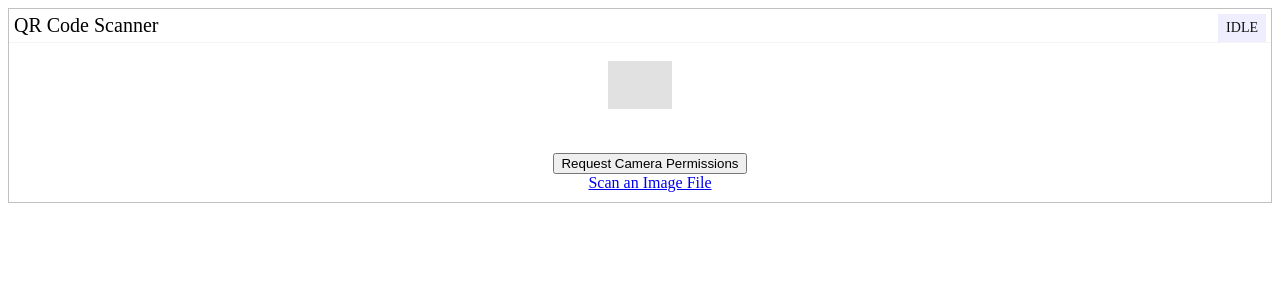
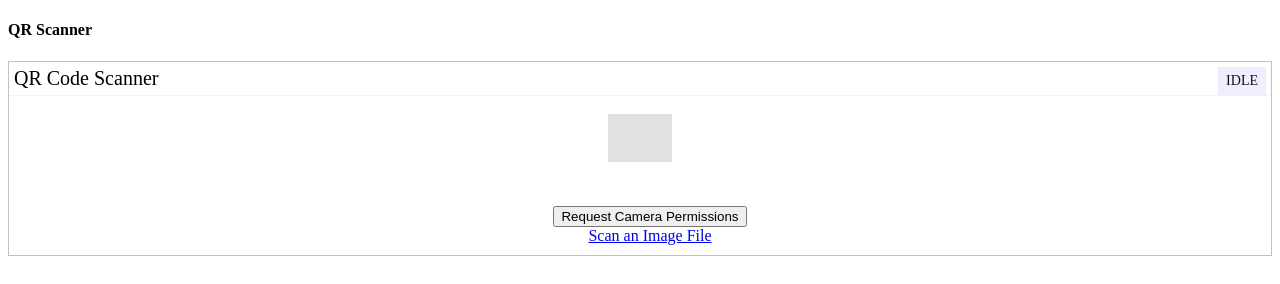
Before and after one commit to pandeym444/qr-scanner, a plain HTML site: page index.html in a window 1280 px wide. Drawn offline with Linux system fonts and the light colour scheme; grey boxes are pictures that could not be loaded.

Commit message:
Update index.html

```diff
--- a/index.html
+++ b/index.html
@@ -6,6 +6,7 @@
 		<script src="html5-qrcode.min.js"></script>
 	</head>
 	<body>
+		<h4>QR Scanner</h4>
 		<div id="qr-reader"></div>
 		<div id="qr-reader-results"></div>
 		<script>
```
